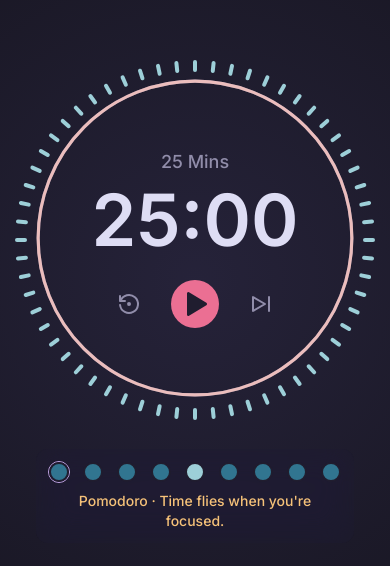
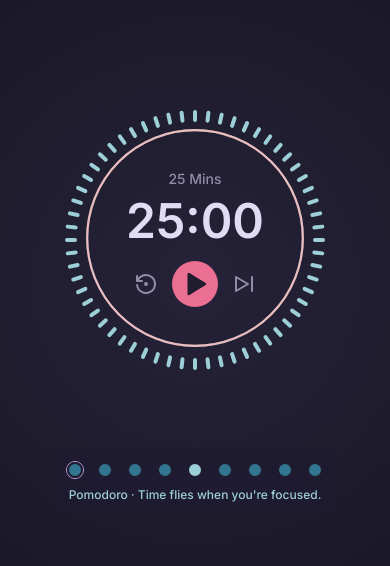
Before and after one commit to shinjith-dev/pomtick, a Next.js app: page / in a window 390 px wide. Shown: the part 142-708 px from the top of the page. Built offline with nearby package versions, Linux system fonts and the light colour scheme.

Commit message:
fix: improve state indicator & responsiveness
- Improved state indicator (reduced dots count)
- responsiveness

```diff
--- a/components/state-indicator/index.tsx
+++ b/components/state-indicator/index.tsx
@@ -32,10 +32,10 @@ const StateIndicator = ({ states, activeState }: Props) => {
               <div
                 key={`${index}-${state.type}`}
                 title={toSentenceCase(state.type)}
-                className={`flex flex-col items-center transition-all duration-300 rounded-full border ${index === activeState ? "border-iris" : "border-[transparent]"}`}
+                className={`flex flex-col items-center rounded-full border transition-all duration-300 ${index === activeState ? "border-iris" : "border-[transparent]"}`}
               >
                 <div
-                  className={`h-5 w-5 rounded-full border-2 border-surface ${state.type === "pomodoro" ? "bg-pine" : "bg-foam"}`}
+                  className={`h-4 w-4 rounded-full border-2 border-surface sm:h-5 sm:w-5 ${state.type === "pomodoro" ? "bg-pine" : "bg-foam"}`}
                 />
               </div>
             ) : null,
@@ -43,7 +43,7 @@ const StateIndicator = ({ states, activeState }: Props) => {
         </div>
 
         <div
-          className={`text-sm font-medium ${activeStateType === "pomodoro" ? "text-gold" : activeStateType === "short-break" ? "text-foam" : "text-iris"}`}
+          className={`mx-auto w-max text-center text-xs font-medium sm:text-sm ${activeStateType === "pomodoro" ? "text-foam" : "text-iris"}`}
         >
           {toSentenceCase(activeStateType)} &middot; {getStatePhrase()}
         </div>
--- a/components/timer/CircularProgress.tsx
+++ b/components/timer/CircularProgress.tsx
@@ -11,7 +11,7 @@ const CircularProgress = ({ pomodoro, totalDuration }: Props) => {
       circumference;
 
   return (
-    <div className="absolute left-1/2 top-[45%] h-[320px] w-[320px] -translate-x-1/2 -translate-y-1/2 rounded-full">
+    <div className="absolute left-1/2 top-[45%] h-[220px] w-[220px] -translate-x-1/2 -translate-y-1/2 rounded-full sm:h-[270px] sm:w-[270px] md:h-[320px] md:w-[320px]">
       <div className="h-full w-full">
         <svg className="-rotate-90" width="100%" viewBox="0 0 102 102">
           <circle
--- a/components/timer/PomodoroControls.tsx
+++ b/components/timer/PomodoroControls.tsx
@@ -16,13 +16,13 @@ type Props = {
 
 const PomodoroControls = ({ status, toggleStatus, skip, reset }: Props) => {
   return (
-    <div className="flex items-center justify-center gap-6 pt-4 text-subtle">
+    <div className="flex items-center justify-center gap-2 pt-2 text-2xl text-subtle sm:gap-4 sm:pt-3 md:gap-6 md:pt-4">
       <button
         className="rounded-full p-1.5 transition-all hover:text-text"
         onClick={reset}
         title="Reset"
       >
-        <IconRestore size={24} />
+        <IconRestore />
       </button>
       <button
         className="rounded-full bg-love p-2 text-surface transition-all hover:bg-love/90"
@@ -31,9 +31,9 @@ const PomodoroControls = ({ status, toggleStatus, skip, reset }: Props) => {
         title={status === "playing" ? "Pause" : "Continue"}
       >
         {status === "playing" ? (
-          <IconPlayerPauseFilled size={32} />
+          <IconPlayerPauseFilled size={30} />
         ) : (
-          <IconPlayerPlayFilled size={32} />
+          <IconPlayerPlayFilled size={30} />
         )}
       </button>
       <button
@@ -41,7 +41,7 @@ const PomodoroControls = ({ status, toggleStatus, skip, reset }: Props) => {
         onClick={skip}
         title="Skip"
       >
-        <IconPlayerSkipForward size={24} />
+        <IconPlayerSkipForward />
       </button>
     </div>
   );
--- a/components/timer/Secondhands.tsx
+++ b/components/timer/Secondhands.tsx
@@ -5,11 +5,11 @@ type Props = { pomodoro: TPomodoro };
 
 const Secondhands = ({ pomodoro }: Props) => {
   return (
-    <div className="absolute left-1/2 top-[45%] h-[380px] w-[380px] -translate-x-1/2 -translate-y-1/2 rounded-full">
+    <div className="absolute left-1/2 top-[45%] h-[280px] w-[280px] -translate-x-1/2 -translate-y-1/2 rounded-full sm:h-[330px] sm:w-[330px] md:h-[380px] md:w-[380px]">
       {[...new Array(60)].map((_, index) => (
         <div
           key={`second-hand-${index}`}
-          className={`absolute left-1/2 top-1/2 flex h-1 w-[180px] origin-left justify-end gap-1 rounded transition-all duration-300`}
+          className={`absolute left-1/2 top-1/2 flex h-1 w-[130px] origin-left justify-end gap-1 rounded transition-all duration-300 sm:w-[155px] md:w-[180px]`}
           style={{ transform: `rotate(${index * 6 - 84}deg)` }}
         >
           <div
--- a/components/timer/TimerDisplay.tsx
+++ b/components/timer/TimerDisplay.tsx
@@ -7,8 +7,10 @@ type Props = { pomodoro: TPomodoro; totalDuration: number };
 const TimerDisplay = ({ pomodoro, totalDuration }: Props) => {
   return (
     <>
-      <h5 className="text-lg font-medium text-subtle">{totalDuration} Mins</h5>
-      <h3 className="w-full text-center text-7xl font-semibold">
+      <h5 className="text-sm font-medium text-subtle sm:text-[16px] md:text-lg">
+        {totalDuration} Mins
+      </h5>
+      <h3 className="w-full text-center text-5xl font-semibold sm:text-6xl md:text-7xl">
         {padStart(pomodoro.minutes)}:{padStart(pomodoro.seconds)}
       </h3>
     </>
--- a/components/timer/index.tsx
+++ b/components/timer/index.tsx
@@ -78,7 +78,7 @@ const TimerLayer = ({
       <Secondhands pomodoro={pomodoro} />
       <CircularProgress pomodoro={pomodoro} totalDuration={state.duration} />
 
-      <div className="absolute left-1/2 top-[45%] flex h-[300px] w-[300px] -translate-x-1/2 -translate-y-1/2 flex-col items-center justify-center gap-2 rounded-full">
+      <div className="absolute left-1/2 top-[45%] flex h-[200px] w-[200px] -translate-x-1/2 -translate-y-1/2 flex-col items-center justify-center gap-2 rounded-full sm:h-[250px] sm:w-[250px] md:h-[300px] md:w-[300px]">
         <TimerDisplay pomodoro={pomodoro} totalDuration={state.duration} />
 
         <PomodoroControls
```
